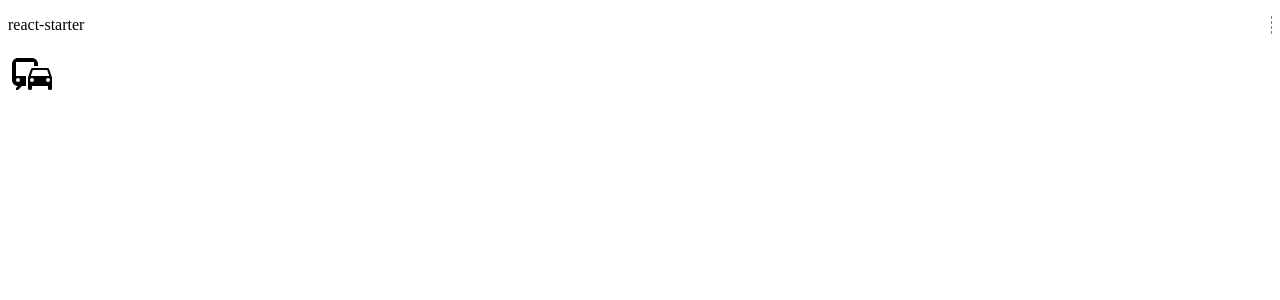
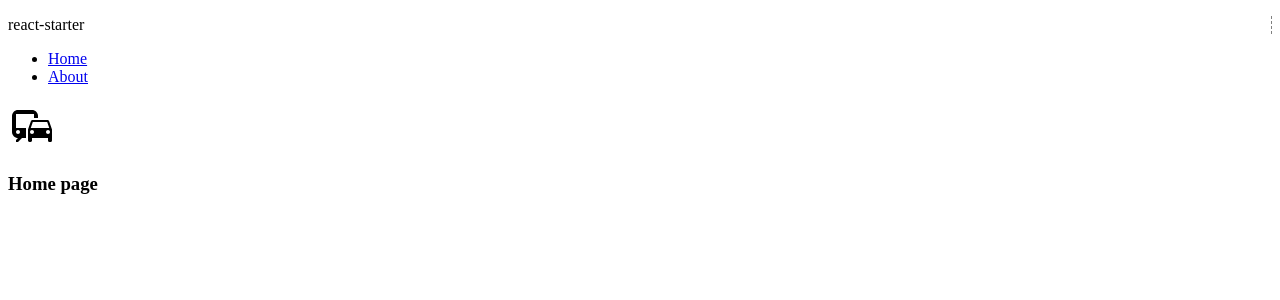
Before and after one commit to akshitmehra/react-starter, a React app: page / in a window 1280 px wide. Shown: the top 300 px of the page. Built offline with nearby package versions, Linux system fonts and the light colour scheme.

Commit message:
Add routing support

```diff
--- a/package.json
+++ b/package.json
@@ -20,7 +20,8 @@
   },
   "dependencies": {
     "react": "^16.13.1",
-    "react-dom": "^16.13.1"
+    "react-dom": "^16.13.1",
+    "react-router-dom": "^5.2.0"
   },
   "devDependencies": {
     "@babel/core": "^7.10.4",
--- a/src/App.js
+++ b/src/App.js
@@ -1,4 +1,8 @@
 import React from 'react';
+import { BrowserRouter as Router, Link, Switch, Route } from 'react-router-dom';
+
+import HomePage from './pages/Home';
+import AboutPage from './pages/About';
 
 import './App.css';
 import commute from './commute.png';
@@ -6,8 +10,31 @@ import commute from './commute.png';
 export default function App() {
   return (
     <div className="App">
-      <p>react-starter</p>
-      <img src={commute} alt="Store" />
+      <Router>
+        <p>react-starter</p>
+
+        <nav>
+          <ul>
+            <li>
+              <Link to="/">Home</Link>
+            </li>
+            <li>
+              <Link to="/about">About</Link>
+            </li>
+          </ul>
+        </nav>
+
+        <img src={commute} alt="Store" />
+
+        <Switch>
+          <Route path="/about">
+            <AboutPage />
+          </Route>
+          <Route path="/">
+            <HomePage />
+          </Route>
+        </Switch>
+      </Router>
     </div>
   );
 }
--- /dev/null
+++ b/src/pages/About.js
@@ -0,0 +1,11 @@
+import React from 'react';
+
+export default function About() {
+  document.title = 'About page';
+
+  return (
+    <div className="about-page">
+      <h3>About page</h3>
+    </div>
+  );
+}
--- /dev/null
+++ b/src/pages/Home.js
@@ -0,0 +1,11 @@
+import React from 'react';
+
+export default function Home() {
+  document.title = 'Home page';
+
+  return (
+    <div className="home-page">
+      <h3>Home page</h3>
+    </div>
+  );
+}
```
Also changed, not shown: 1 other file (tests, documents, lock files or other folders).
